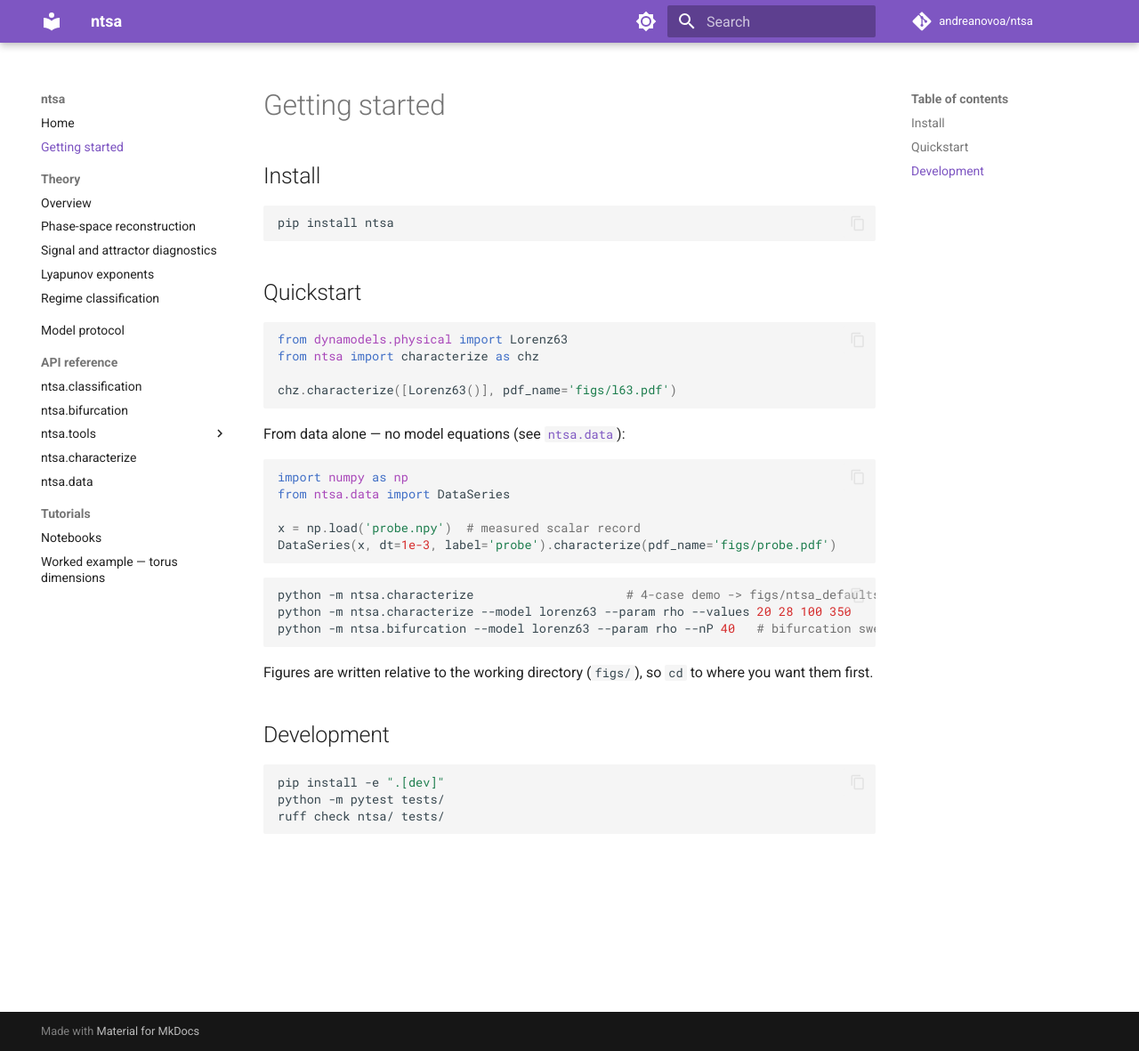
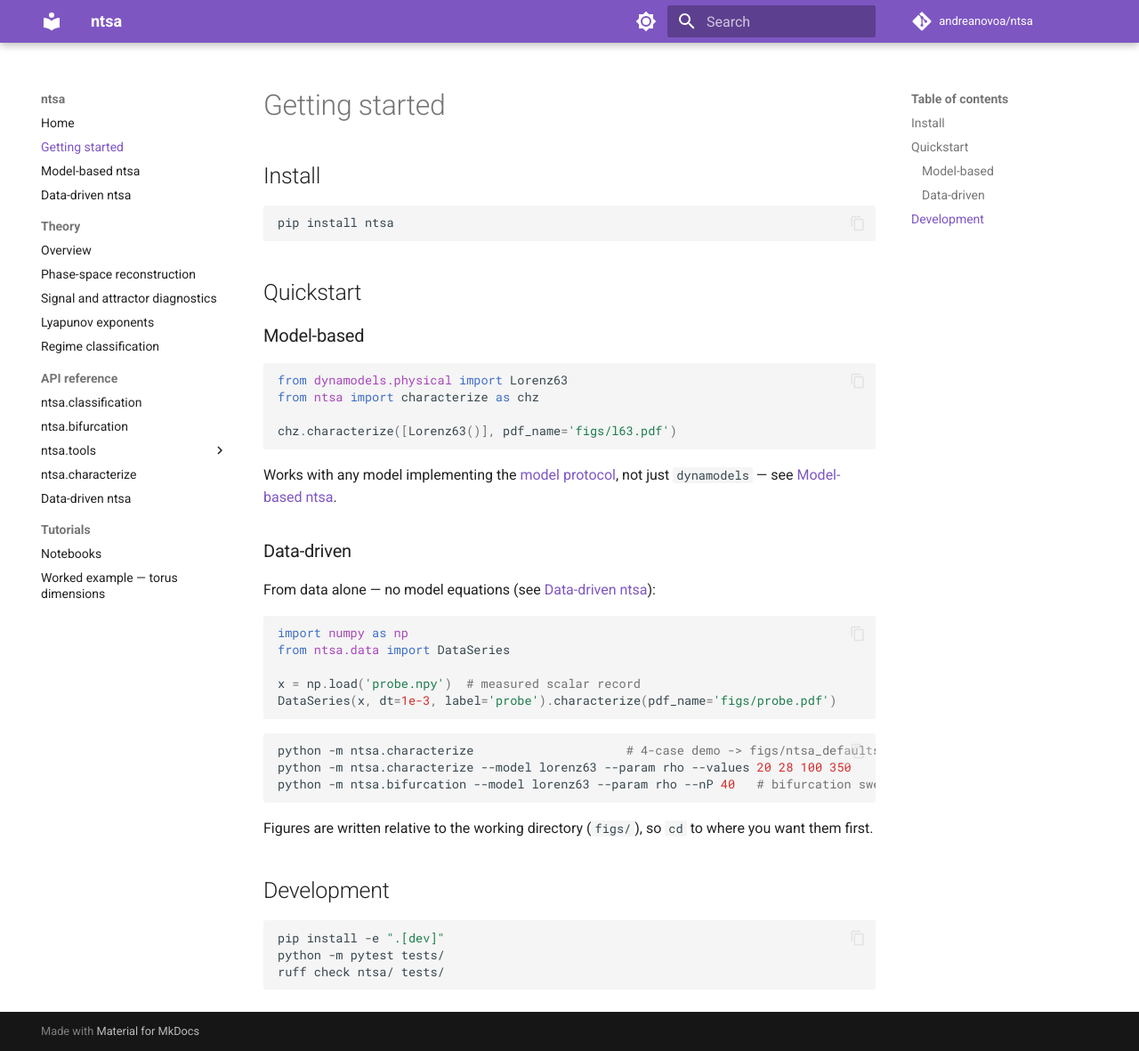
Before and after one commit to andreanovoa/ntsa, an MkDocs documentation site: the page built from docs/getting-started.md, in a window 1280 px wide and 1181 px high. Shown: the whole window at 89% size. Built offline with MkDocs 1.6.1 and Material for MkDocs 9.7.7, drawn with Linux system fonts in a browser that asks for light colours; comment, search, counter and statistics services are not loaded.

Commit message:
Surface the model-based vs data-driven routes in the nav and getting-started
Rename "Model protocol" to "Model-based ntsa" and move it (plus the new
"Data-driven ntsa", pointing at the existing ntsa.data API page) ahead of
Theory in the nav, and link both from Getting started's two quickstart
snippets.

````diff
--- a/docs/getting-started.md
+++ b/docs/getting-started.md
@@ -8,6 +8,8 @@
 
 ## Quickstart
 
+### Model-based
+
 ```python
 from dynamodels.physical import Lorenz63
 from ntsa import characterize as chz
@@ -15,7 +17,12 @@
 chz.characterize([Lorenz63()], pdf_name='figs/l63.pdf')
 ```
 
-From data alone — no model equations (see [`ntsa.data`](api/data.md)):
+Works with any model implementing the [model protocol](protocol.md), not
+just `dynamodels` — see [Model-based ntsa](protocol.md).
+
+### Data-driven
+
+From data alone — no model equations (see [Data-driven ntsa](api/data.md)):
 
 ```python
 import numpy as np
--- a/mkdocs.yml
+++ b/mkdocs.yml
@@ -48,13 +48,14 @@
 nav:
   - Home: index.md
   - Getting started: getting-started.md
+  - Model-based ntsa: protocol.md
+  - Data-driven ntsa: api/data.md
   - Theory:
       - Overview: theory.md
       - Phase-space reconstruction: theory/reconstruction.md
       - Signal and attractor diagnostics: theory/diagnostics.md
       - Lyapunov exponents: theory/lyapunov.md
       - Regime classification: theory/classification.md
-  - Model protocol: protocol.md
   - API reference:
       - ntsa.classification: api/classification.md
       - ntsa.bifurcation: api/bifurcation.md
````
